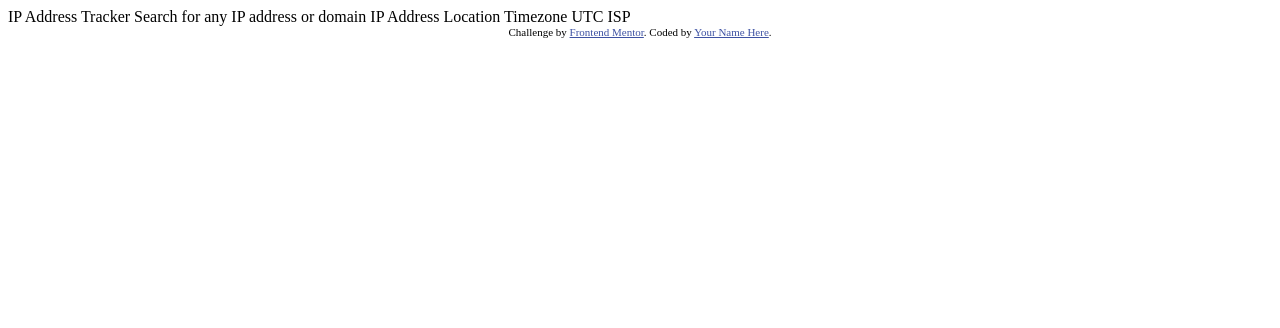
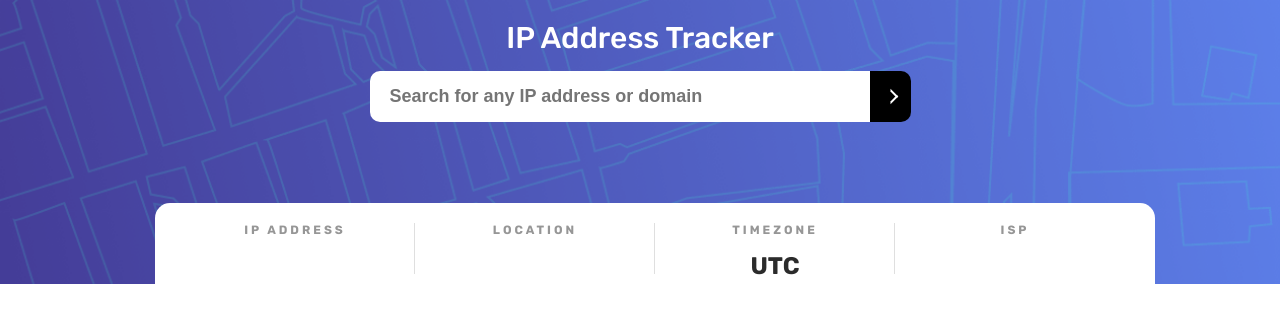
Before and after one commit to johnsukadoe/IPTracker, a website: page index.html in a window 1280 px wide. Drawn offline with Linux system fonts and the light colour scheme.

Commit message:
init: add styles

```diff
--- a/index.html
+++ b/index.html
@@ -2,33 +2,55 @@
 <html lang="en">
 <head>
   <meta charset="UTF-8">
-  <meta name="viewport" content="width=device-width, initial-scale=1.0"> <!-- displays site properly based on user's device -->
-
+  <meta name="viewport" content="width=device-width, initial-scale=1.0">
   <link rel="icon" type="image/png" sizes="32x32" href="./images/favicon-32x32.png">
 
   <title>Frontend Mentor | IP Address Tracker</title>
-
-  <!-- Feel free to remove these styles or customise in your own stylesheet 👍 -->
+  <link rel="stylesheet" href="./src/style.css">
   <style>
     .attribution { font-size: 11px; text-align: center; }
     .attribution a { color: hsl(228, 45%, 44%); }
   </style>
 </head>
 <body>
+    <div class="finder">
+      <h1 class="title">IP Address Tracker</h1>
 
-  IP Address Tracker
+      <div class="search-bar">
+        <input type="text" placeholder="Search for any IP address or domain" class="search-bar__input">
+        <button class="search-bar__btn"></button>
+      </div>
 
-  Search for any IP address or domain
+      <div class="info">
 
-  IP Address
-  Location
-  Timezone
-    UTC <!-- add offset value dynamically using the API -->
-  ISP
+        <div class="info__block">
+          <div class="info__block-subtitle">IP Address</div>
+          <div class="info__block-title" id="ip"></div>
+        </div>
+
+        <div class="info__block">
+          <div class="info__block-subtitle">Location</div>
+          <div class="info__block-title" id="location"></div>
+        </div>
+
+        <div class="info__block">
+          <div class="info__block-subtitle">Timezone</div>
+          <div class="info__block-title">UTC <span id="timezone"></span></div>
+        </div>
+
+        <div class="info__block">
+          <div class="info__block-subtitle">ISP</div>
+          <div class="info__block-title" id="isp"></div>
+        </div>
+
+      </div>
+    </div>
 
   <div class="attribution">
-    Challenge by <a href="https://www.frontendmentor.io?ref=challenge" target="_blank">Frontend Mentor</a>.
-    Coded by <a href="#">Your Name Here</a>.
+    Coded by <a href="https://github.com/johnsukadoe">johnsukadoe</a>.
   </div>
+
+
+  <script src="./src/index.js"></script>
 </body>
 </html>
--- /dev/null
+++ b/src/style.scss
@@ -0,0 +1,148 @@
+@import url('https://fonts.googleapis.com/css2?family=Montserrat:ital,wght@0,100;0,200;0,300;0,400;0,500;0,600;0,700;0,800;0,900;1,100;1,200;1,300;1,400;1,500;1,600;1,700;1,800;1,900&family=Rubik:wght@400;500;700&display=swap');
+:root {
+    font-size: 10px;
+    font-family: 'Rubik', sans-serif;
+  }
+  * {
+    margin: 0;
+    box-sizing: border-box;
+  }
+
+  .finder {
+    background: url(../images/pattern-bg.png);
+    background-size: cover;
+    padding: 2rem 1.5rem 17.5rem;
+    text-align: center;
+    position: relative;
+  }
+  @media (min-width: 1024px) {
+    .finder {
+      padding: 2rem 1.5rem;
+    }
+  }
+
+  .title {
+    color: white;
+    margin-bottom: 1.5rem;
+    font-weight: 500;
+    font-size: 3rem;
+  }
+
+  .search-bar {
+    display: flex;
+    justify-content: center;
+    margin-bottom: 2rem;
+  }
+  .search-bar__input {
+    width: 100%;
+    max-width: 500px;
+    font-size: 1.8rem;
+    font-weight: 700;
+    color: hsl(0, 0%, 17%);
+    border: none;
+    outline: none;
+    padding: 1.5rem 2rem;
+    border-radius: 10px 0 0 10px;
+    cursor: pointer;
+  }
+  .search-bar__btn {
+    background-color: black;
+    border: none;
+    outline: none;
+    color: white;
+    padding: 0 1.5rem;
+    border-radius: 0 10px 10px 0;
+    position: relative;
+    cursor: pointer;
+  }
+  .search-bar__btn:hover {
+    background-color: rgb(77, 77, 77);
+  }
+  .search-bar__btn::after {
+    display: block;
+
+    content: '';
+    width: 7px;
+    height: 7px;
+    background: transparent;
+    border: 2px solid;
+    border-color: white white transparent transparent;
+    transform: rotate(45deg);
+  }
+
+  .info {
+    width: calc(100% - 3rem);
+    background-color: white;
+    padding: 2rem;
+    border-radius: 15px;
+
+    display: flex;
+    flex-direction: column;
+    position: absolute;
+    left: 1.5rem;
+    z-index: 10000;
+  }
+  @media (min-width: 1024px) {
+    .info {
+      width: 100%;
+      max-width: 1000px;
+      transform: translateY(50%);
+
+      margin-left: auto;
+      margin-right: auto;
+
+      position: relative;
+    }
+  }
+
+  .info__block {
+    flex-grow: 1;
+    flex-shrink: 0;
+    flex-basis: 25%;
+    padding: 0 1rem;
+    position: relative;
+  }
+  .info__block:not(:last-child) {
+    margin-bottom: 2.5rem;
+  }
+
+  .info__block-subtitle {
+    color: hsl(0, 0%, 59%);
+    text-transform: uppercase;
+    font-weight: 700;
+    font-size: 1.2rem;
+    margin-bottom: 1.5rem;
+    letter-spacing: 0.3rem;
+  }
+  .info__block-title {
+    color: hsl(0, 0%, 17%);
+    font-weight: 700;
+    font-size: 2rem;
+  }
+  .map {
+    min-height: calc(100vh - 200px);
+  }
+
+  @media (min-width: 1024px) {
+    .info {
+      flex-direction: row;
+    }
+    .info__block {
+      margin-bottom: 0;
+    }
+    .info__block::after {
+      content: '';
+      width: 1px;
+      height: 90%;
+      position: absolute;
+      top: 0;
+      right: 0;
+      background-color: hsla(0, 0%, 59%, 0.3);
+    }
+    .info__block:last-child::after {
+      display: none;
+    }
+    .info__block-title {
+      font-size: 2.4rem;
+    }
+  }
```
Also changed, not shown: package.json (added, +15 -0 lines), README.md, images/pattern-bg.png (renamed from images/pattern-bg-desktop.png), src/index.js (added), src/style.css (added), 3 other files.
